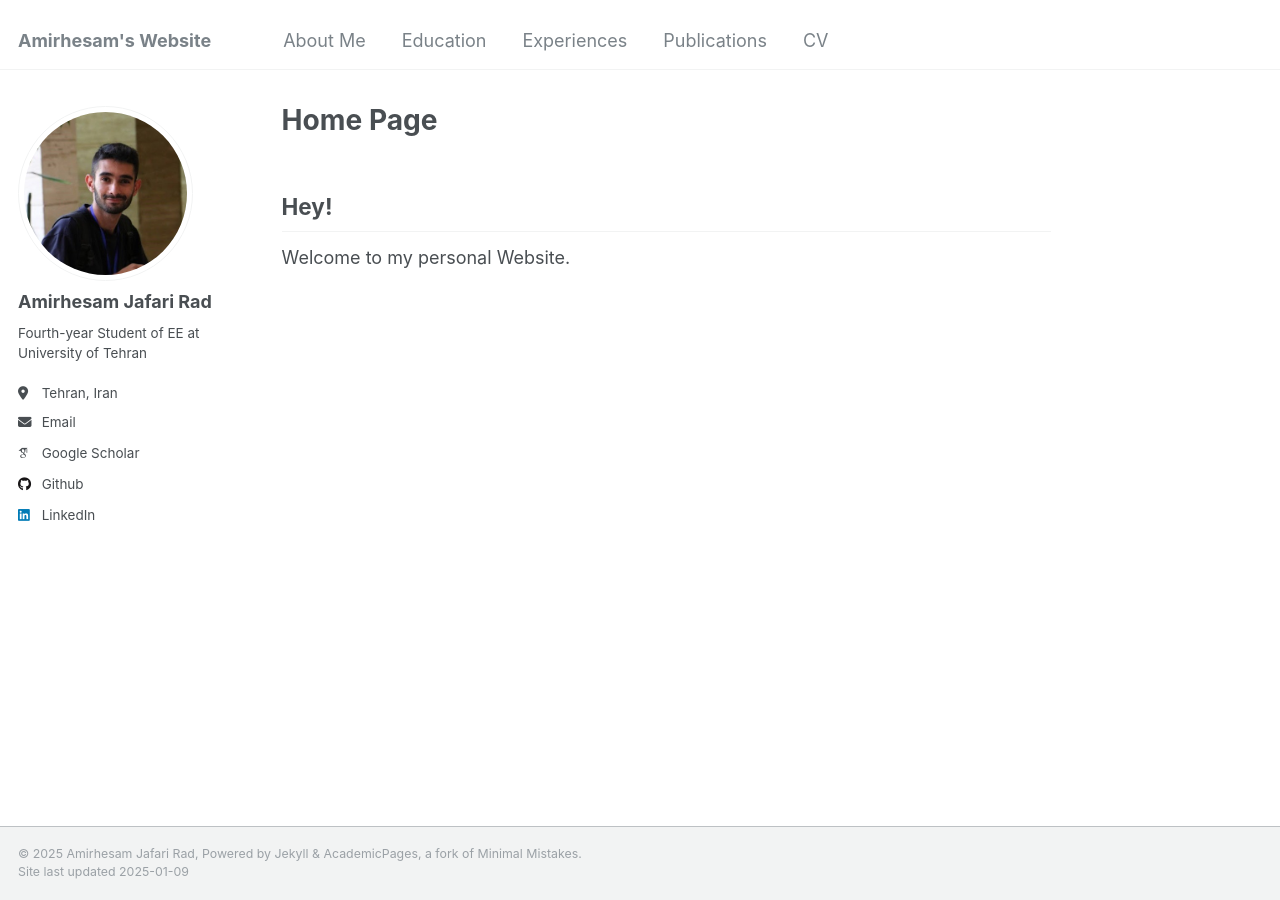
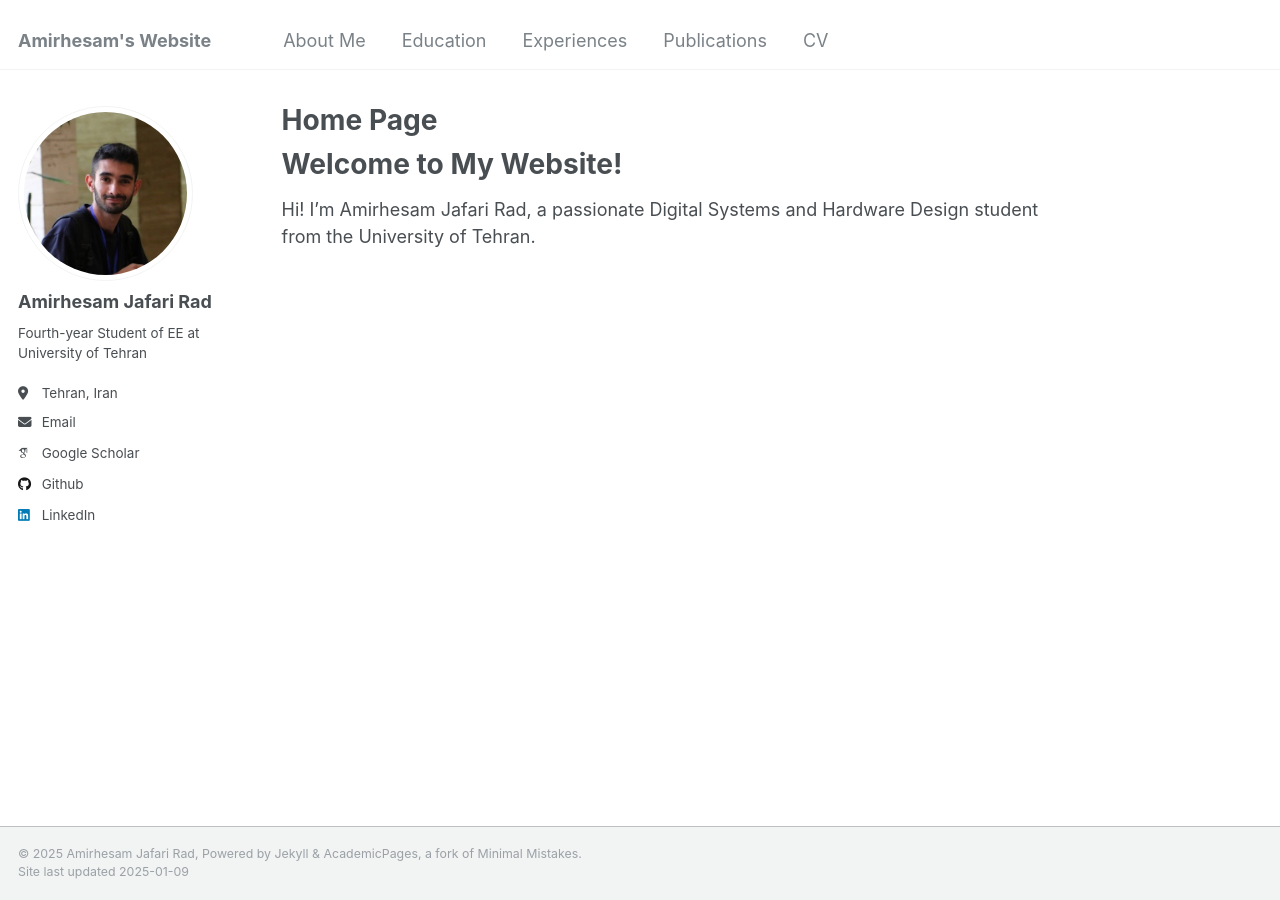
Before and after one commit to amirhjrad/amirhjrad.github.io, a Jekyll site: the page built from _pages/home.md, in a window 1280 px wide. Built offline with Jekyll 4.4.1, drawn with Linux system fonts in a browser that asks for light colours; some web fonts are replaced.

Commit message:
modified:   _pages/about.md 	modified:   _pages/experiences.md 	modified:   _pages/home.md

```diff
--- a/_pages/home.md
+++ b/_pages/home.md
@@ -4,9 +4,7 @@ title: "Home Page"
 author_profile: true
 redirect_from:
   - /home/
-  # - /about.html
 ---
 
-Hey!
--------
-Welcome to my personal Website.
+# Welcome to My Website!
+ Hi! I'm Amirhesam Jafari Rad, a passionate Digital Systems and Hardware Design student from the University of Tehran.
```
Also changed, not shown: _pages/about.md (+2 -1 lines), _pages/experiences.md (+1 -1 lines).
